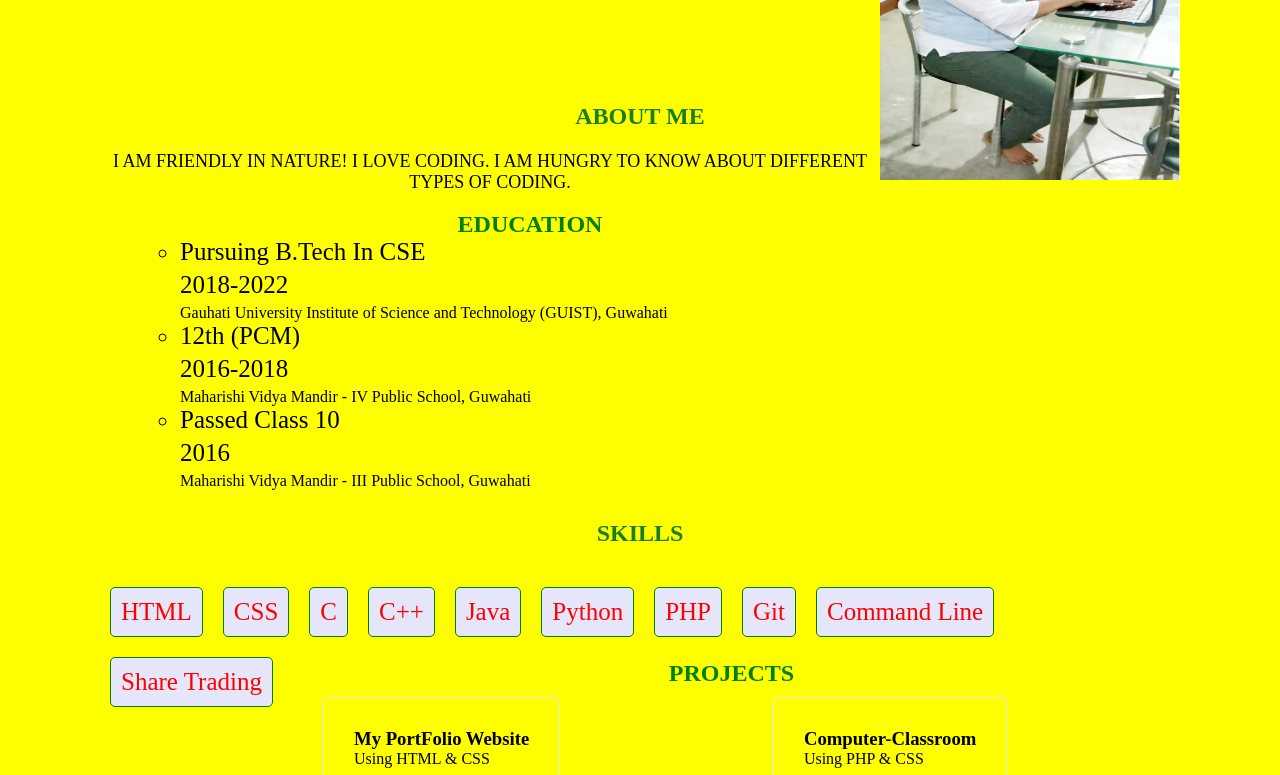
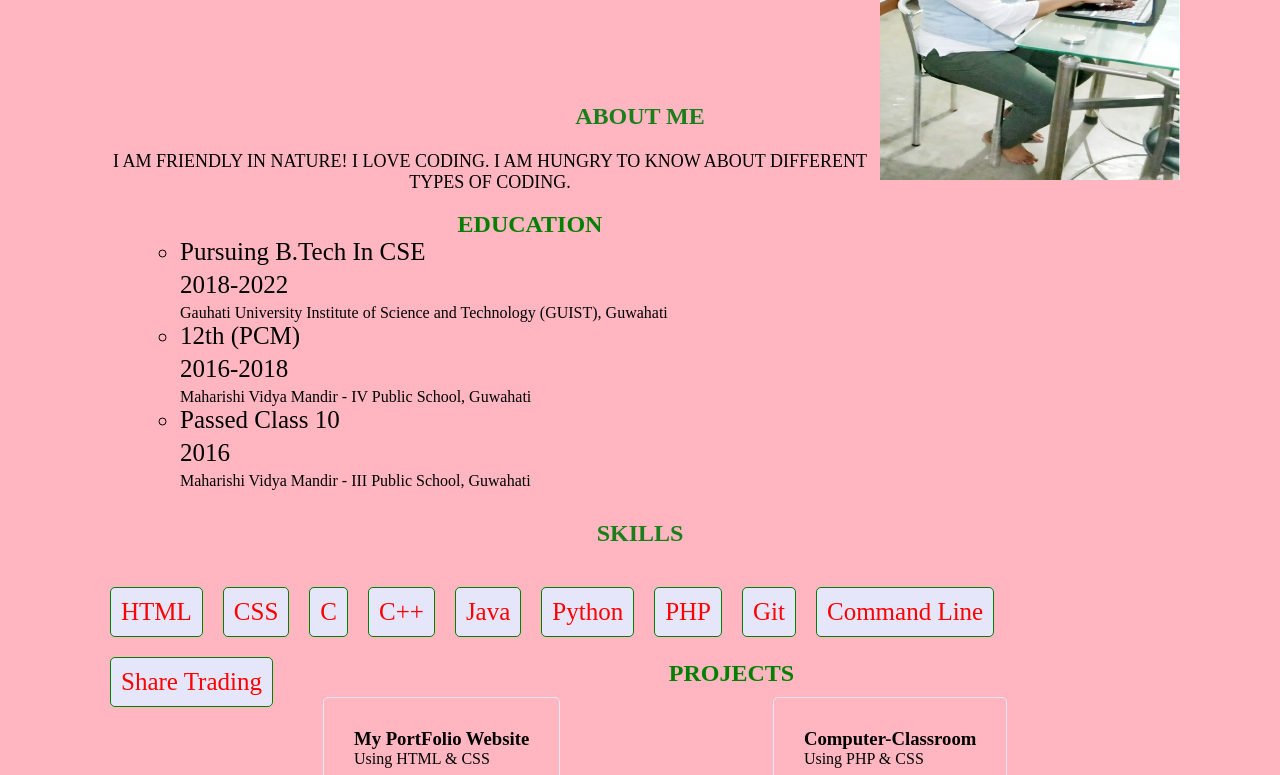
Before and after one commit to NAV0MITA11GHOSHAL/My_Portfolio, a plain HTML site: page index.html in a window 1280 px wide. Shown: the part 180-955 px from the top of the page. Drawn offline with Linux system fonts and the light colour scheme.

Commit message:
Update stylesheet.css

```diff
--- a/stylesheet.css
+++ b/stylesheet.css
@@ -12,7 +12,7 @@ div, footer {
   padding: 0;
 }
 body{
-    background-color: #ffff00;
+    background-color: #ffb6c1;
     margin: auto 100px;
 }
 h2 {
```
